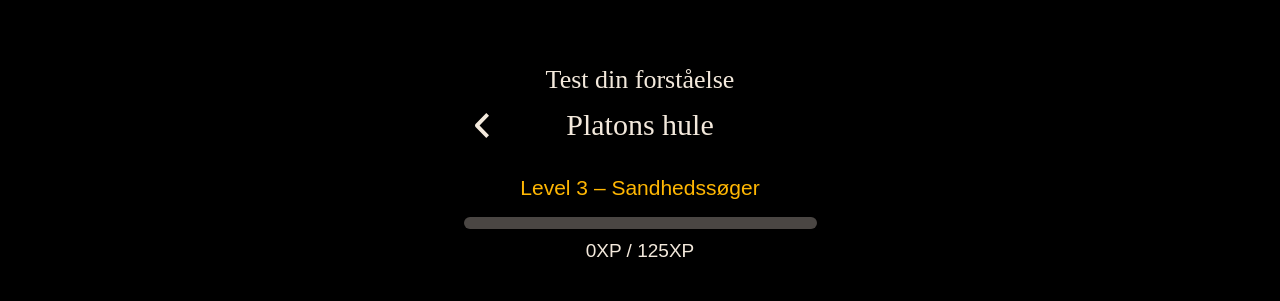
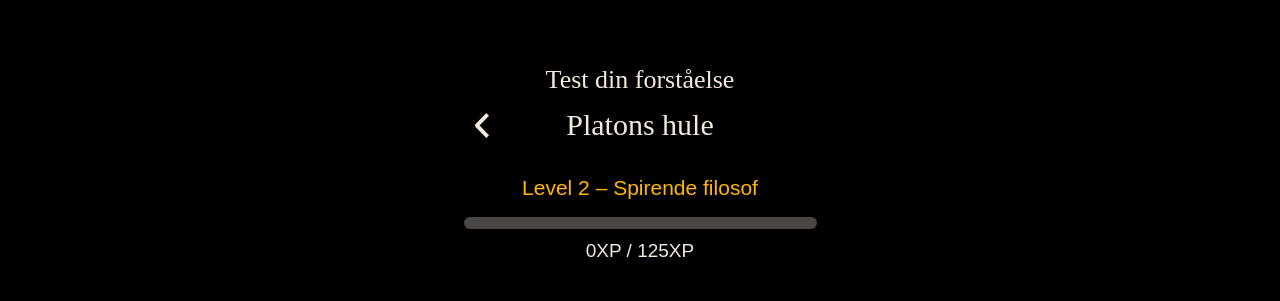
Before and after one commit to SarahNevin/filosofiapp, a React (Vite) app: page /quiz/resultat in a window 1280 px wide. Shown: the top 301 px of the page. Built offline with nearby package versions, Linux system fonts and the light colour scheme; a web font is replaced by a local one.

Commit message:
Progressbar-komponent importeret og kode justeret

```diff
--- a/src/views/QuizIntroView.jsx
+++ b/src/views/QuizIntroView.jsx
@@ -3,6 +3,7 @@ import { CtaKnap } from "../components/CtaKnap";
 
 import Navigation from "../components/Navigation";
 import ScreenHeader from "../components/ScreenHeader";
+import ProgressBar from "../components/ProgressBar";
 import Tekstblok from "../components/Tekstblok";
 import Guidetekst from "../components/Guidetekst";
 
@@ -11,7 +12,6 @@ export default function QuizIntroView() {
 
   return (
     <div className="min-h-screen pb-[91px]">
-      {/* HEADER */}
       <ScreenHeader
         tagline="Test din forståelse"
         title="Platons hule"
@@ -19,22 +19,12 @@ export default function QuizIntroView() {
         visTilbageknap={true}
       />
 
-      {/* PROGRESS */}
-      <div className="px-5 mt-6">
-        <div className="mb-6">
-          <p className="progress-tekst text-center mb-2">
-            Level 2 – Spirende filosof
-          </p>
-
-          <div className="w-full h-3 bg-[#f3e9dc]/30 rounded-full overflow-hidden">
-            <div className="h-full w-[0%] bg-[#ffb703]"></div>
-          </div>
-
-          <p className="text-center mt-2">0XP / 125XP</p>
-        </div>
-      </div>
-
-      {/* CONTENT */}
+      <ProgressBar
+        level="Level 2 – Spirende filosof"
+        xp={0}
+        maxXp={125}
+        percent={0}
+      />
       <div>
         <Tekstblok title="Klar til quiz?" level="h1">
           <p>
@@ -43,7 +33,7 @@ export default function QuizIntroView() {
           <p>Brug Ori til at få hints, og saml point undervejs.</p>
         </Tekstblok>
 
-        {/* GUIDETEKST (nu uden klik + uden popup) */}
+        {/* GUIDETEKST */}
         <Guidetekst kanKlikkes={false}>
           Hints koster ikke point, men måske afslører jeg lidt for meget ...”
         </Guidetekst>
--- a/src/views/QuizResultatView.jsx
+++ b/src/views/QuizResultatView.jsx
@@ -1,9 +1,9 @@
-import { useNavigate } from "react-router-dom";
-import { useLocation } from "react-router-dom";
+import { useNavigate, useLocation } from "react-router-dom";
 import { CtaKnap } from "../components/CtaKnap";
 
 import Navigation from "../components/Navigation";
 import ScreenHeader from "../components/ScreenHeader";
+import ProgressBar from "../components/ProgressBar";
 import Guidetekst from "../components/Guidetekst";
 import Tekstblok from "../components/Tekstblok";
 import quizData from "../data/quizData";
@@ -26,20 +26,13 @@ export default function QuizResultatView() {
         visTilbageknap={true}
       />
 
-      <div className="px-5 mt-6">
-        <div className="mb-6">
-          <p className="progress-tekst text-center mb-2">
-            Level 3 – Sandhedssøger
-          </p>
-
           {/* Progressbar */}
-          <div className="w-full h-3 bg-[#f3e9dc]/30 rounded-full overflow-hidden">
-            <div className="h-full bg-[#ffb703]" style={{ width: `${percent}%` }} />
-          </div>
-
-          <p className="text-center mt-2">{xp}XP / {maxXp}XP</p>
-        </div>
-      </div>
+    <ProgressBar
+        level="Level 2 – Spirende filosof"
+        xp={xp}
+        maxXp={maxXp}
+        percent={percent}
+      />
 
             {/* RESULTAT */}
       <Tekstblok title="Quiz gennemført" level="h1">
--- a/src/views/QuizView.jsx
+++ b/src/views/QuizView.jsx
@@ -5,6 +5,7 @@ import quizData from "../data/quizData";
 
 import Navigation from "../components/Navigation";
 import ScreenHeader from "../components/ScreenHeader";
+import ProgressBar from "../components/ProgressBar";
 import Guidetekst from "../components/Guidetekst";
 import LydIkon from "../assets/images/lyd.svg";
 
@@ -52,31 +53,14 @@ export default function QuizView() {
         visTilbageknap={true}
       />
 
-      <div className="px-5 mt-6">
-        <div className="mb-6">
-          <p className="progress-tekst text-center mb-2">
-            Level 2 – Spirende filosof
-          </p>
-
-          {/* Progressbar */}
-          <div className="w-full h-3 bg-[#f3e9dc]/30 rounded-full overflow-hidden">
-            <div
-              className="h-full bg-[#ffb703] transition-all duration-500"
-              style={{ width: `${(xp / maxXp) * 100}%` }}
-            ></div>
-          </div>
-
-          {showXpAnimation && (
-            <p className="text-center text-[#ffb703] font-bold animate-bounce mt-3">
-              +25 XP ✨
-            </p>
-          )}
-
-          <p className="text-center mt-2">
-            Spørgsmål {currentQuestion + 1} / {quizData.length}
-          </p>
-        </div>
-      </div>
+      <ProgressBar
+        level="Level 2 – Spirende filosof"
+        xp={xp}
+        maxXp={maxXp}
+        percent={(xp / maxXp) * 100}
+        questionText ={`Spørgsmål ${currentQuestion + 1} / ${quizData.length}`}
+        showXpAnimation={showXpAnimation}
+      />
 
       {/* SPØRGSMÅL */}
       <h1 className="spoergsmaal-tekst text-center mb-3 px-5">
```
